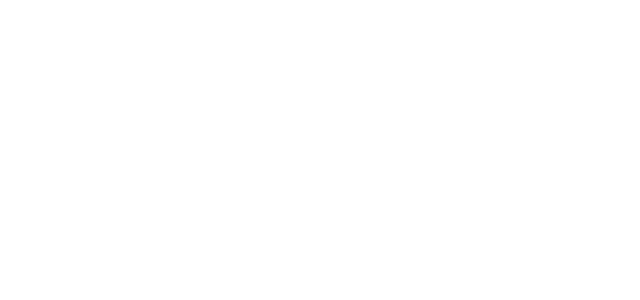
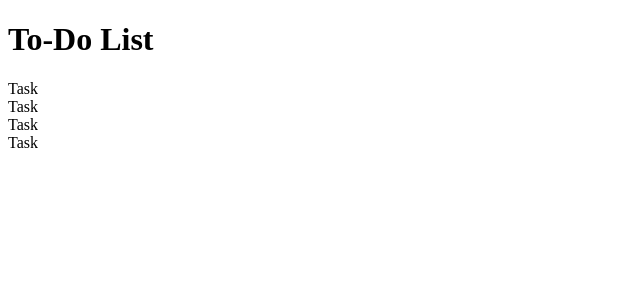
Before and after one commit to rzhomba/todo-list, a React app in the folder frontend/: page / in a window 1280 px wide. Shown: the top 300 px of the page, without its empty margins (0-640 px from the left). Built offline with nearby package versions, Linux system fonts and the light colour scheme.

Commit message:
Basic UI structure

```diff
--- a/frontend/src/App.tsx
+++ b/frontend/src/App.tsx
@@ -1,9 +1,13 @@
 import React from 'react'
 import './App.css'
+import Header from './Header'
+import TaskList from './Task/TaskList'
 
 const App = () => {
   return (
     <div>
+      <Header/>
+      <TaskList/>
     </div>
   )
 }
--- /dev/null
+++ b/frontend/src/Header.tsx
@@ -0,0 +1,11 @@
+import React from 'react'
+
+const Header = () => {
+  return (
+    <div>
+      <h1>To-Do List</h1>
+    </div>
+  )
+}
+
+export default Header
--- /dev/null
+++ b/frontend/src/Task/Task.tsx
@@ -0,0 +1,9 @@
+import React from 'react'
+
+const Task = () => {
+  return (
+    <div>Task</div>
+  )
+}
+
+export default Task
--- /dev/null
+++ b/frontend/src/Task/TaskList.tsx
@@ -0,0 +1,15 @@
+import React from 'react'
+import Task from './Task'
+
+const TaskList = () => {
+  return (
+    <div>
+      <Task/>
+      <Task/>
+      <Task/>
+      <Task/>
+    </div>
+  )
+}
+
+export default TaskList
```
